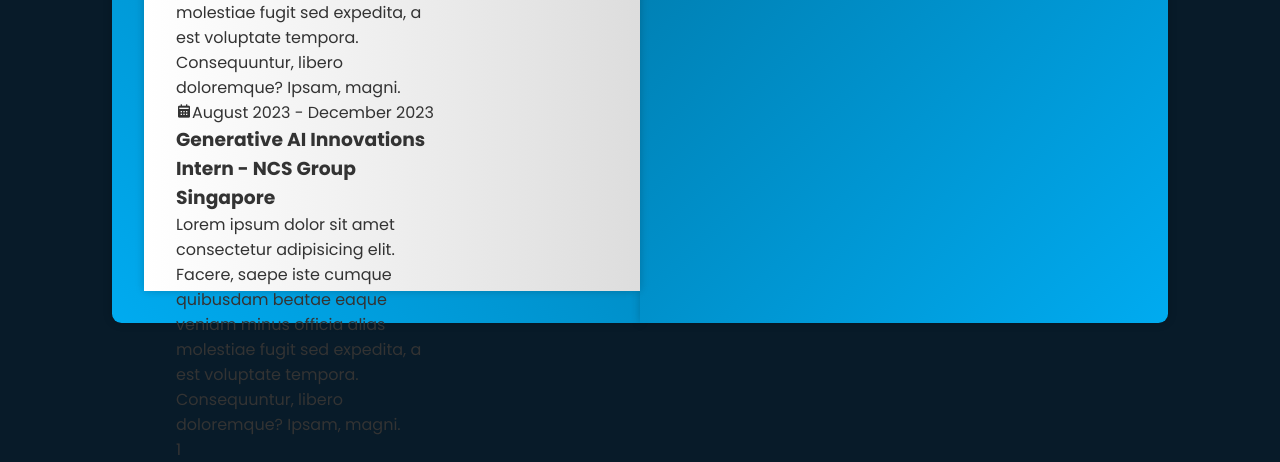
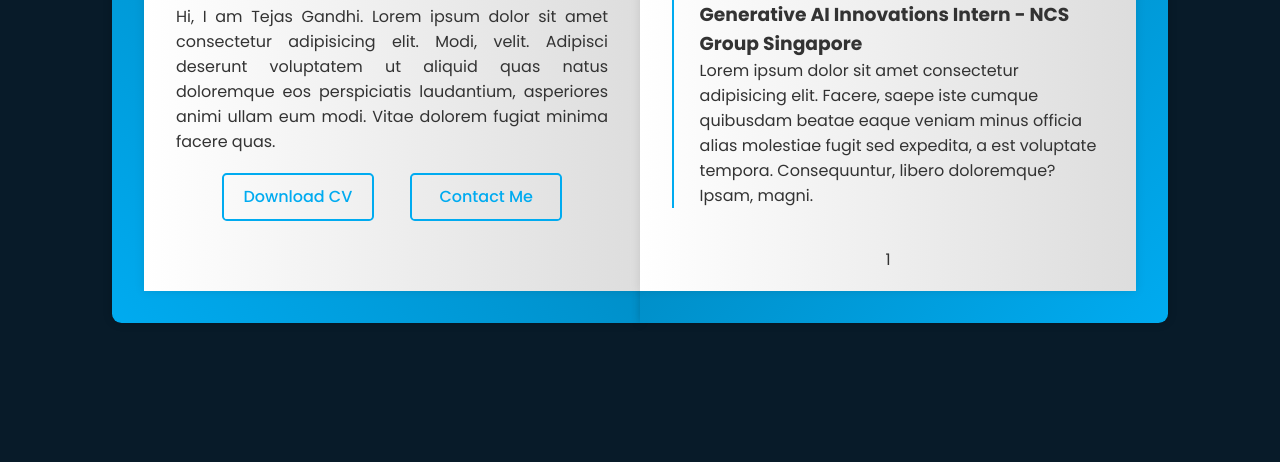
Before and after one commit to newway1814/TG-Portfolio, a plain HTML site: page index.html in a window 1280 px wide. Shown: the part 437-899 px from the top of the page. After the commit the page ends 800 px from the top, so only its background shows below. Drawn offline with nearby package versions, Linux system fonts and the light colour scheme.

Commit message:
Add Styling of Work Exp page

```diff
--- a/style.css
+++ b/style.css
@@ -150,10 +150,10 @@ body {
     margin: 0 1rem;
 }
 
-.btn:hover {
+/* .btn:hover {
     background: transparent;
     color: var(--main-color);
-}
+} */
 
 .btn-box .btn:nth-child(2) {
     background: transparent;
@@ -174,3 +174,70 @@ body {
     background: var(--main-color);
     color: var(--white-color);
 }
+
+.book-page.page-right {
+    position: absolute;
+    right: 0;
+    transform-style: preserve-3d;
+}
+
+.book-page .page-front,
+.book-page .page-back {
+    position: absolute;
+    top: 0;
+    left: 0;
+    width: 100%;
+    height: 100%;
+    background: var(--pages-color);
+    padding: 1.5rem 2rem;
+}
+
+.book-page .page-front {
+    transform: rotateY(0deg) translateZ(1px);
+}
+
+.book-page .page-back {
+    transform: rotateY(180deg) translateZ(1px);
+}
+
+.title {
+    text-align: center;
+    margin-bottom: 1rem;
+}
+
+.workeduc-box {
+    border-left: var(--border);
+}
+
+.workeduc-box .workeduc-content {
+    position: relative;
+    padding-left: 1.6rem;
+    margin-bottom: 1.2rem;
+}
+
+.workeduc-box .workeduc-content::before {
+    content: '';
+    position: absolute;
+    top: 0;
+    left: -0.65rem;
+    width: 1.2rem;
+    height: 1.2rem;
+    background: var(--main-color);
+    border-radius: 50%;
+}
+
+.workeduc-content .year {
+    color: var(--main-color);
+
+}
+
+.workeduc-content .year i {
+    margin-right: .4rem;
+}
+
+.number-page {
+    position: absolute;
+    bottom: 1.2rem;
+    left: 50%;
+    transform: translateX(-50%);
+}
```
